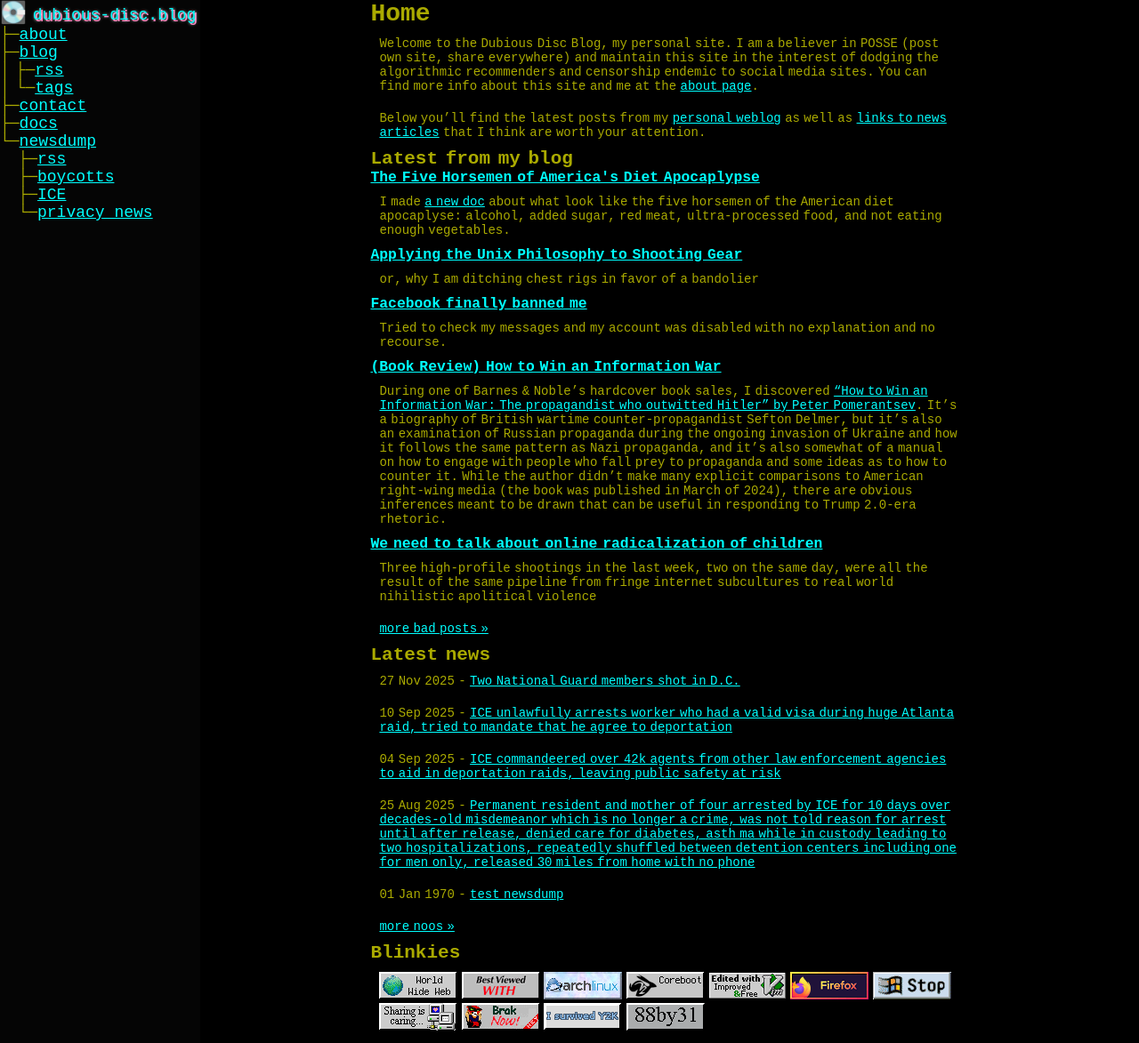
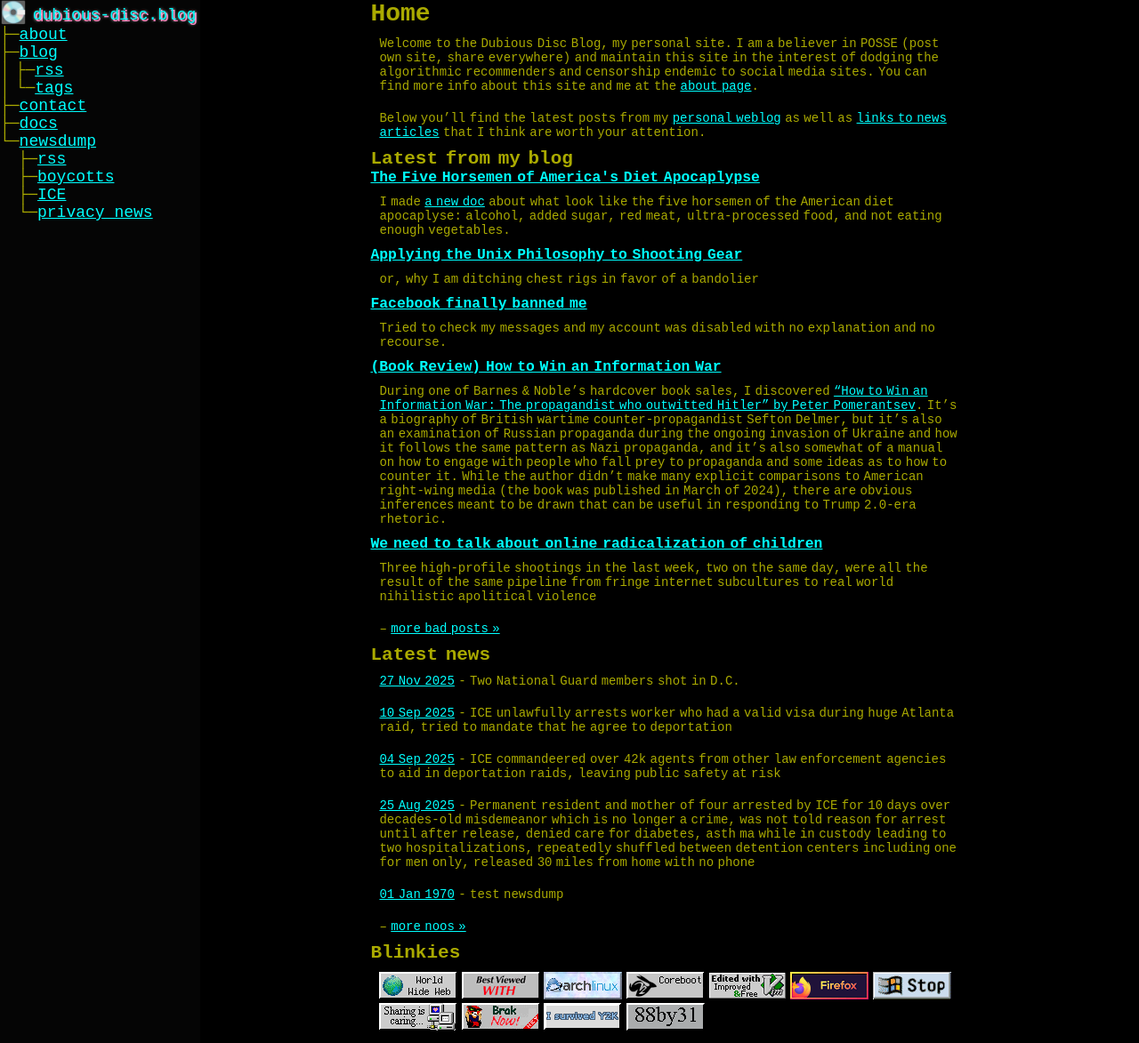
Before and after one commit to paranoid-porygon/paranoid-porygon.github.io, a Jekyll site: the page built from _pages/index.markdown, in a window 1280 px wide and 1173 px high. Shown: the whole window at 89% size. Built offline with Jekyll 4.4.1, drawn with Linux system fonts in a browser that asks for light colours.

Commit message:
changed how ICE news page works

```diff
--- a/_pages/index.markdown
+++ b/_pages/index.markdown
@@ -25,6 +25,7 @@ Below you'll find the latest posts from my [personal weblog](/blog) as well as [
   {% endif %}
 {% endfor %}
 
+--
 [more bad posts >>](/blog)
 
 ## Latest news
@@ -32,11 +33,12 @@ Below you'll find the latest posts from my [personal weblog](/blog) as well as [
 {% assign news = site.newsdump | sort: 'date' | reverse %}
 {% for post in news %}
   {% if newscount < 6 %}
-  {{ post.date | date_to_string }} - <a href="{{ post.dest }}" class="post-preview">{{ post.title }}</a>
+<a href="{{ post.dest }}" target="_blank" rel="noopener noreferrer">{{ post.date | date_to_string }}</a> - {{ post.title }}
 {% capture _ %}{% increment newscount %}{% endcapture %}
   {% endif %}
 {% endfor %}
 
+--
 [more noos >>](/newsdump)
 
 ## Blinkies
```
Also changed, not shown: _pages/newsdump/ICE-in-your-hood.md (+0 -2 lines).
